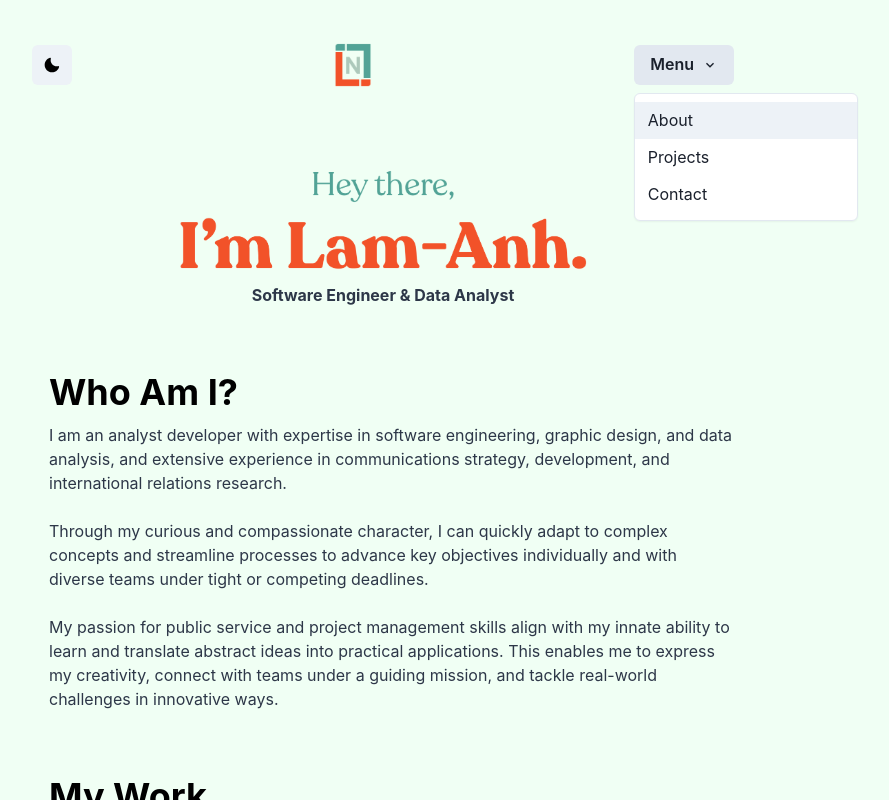
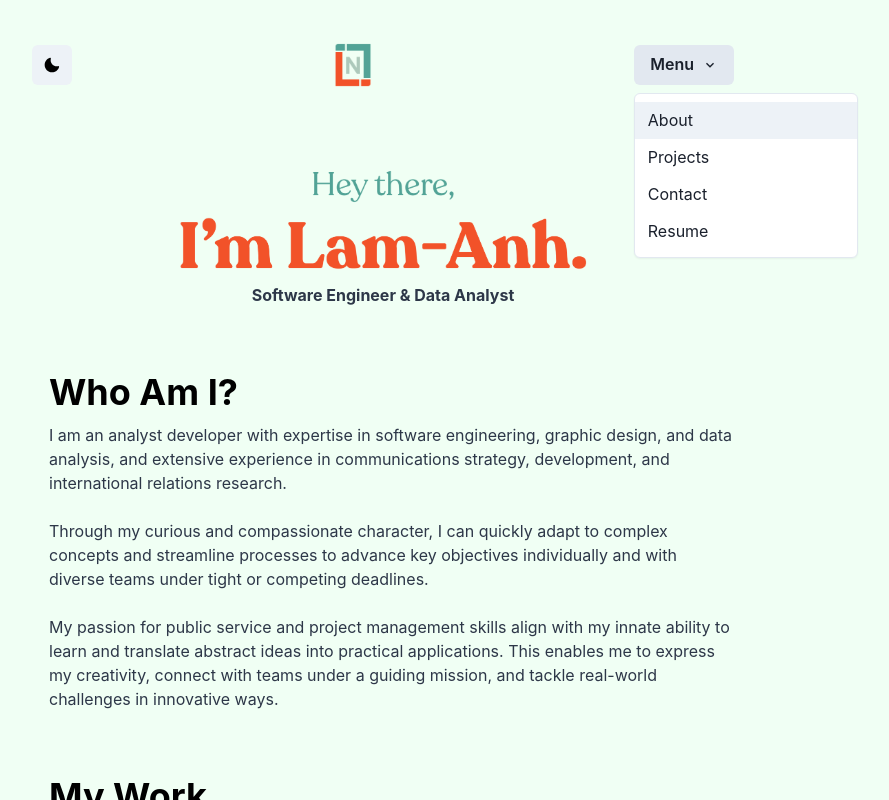
Before and after one commit to xlnl/lam-portfolio, a Next.js app: page / in a window 1280 px wide. Both pictures are taken after a click on the button "Menu". Shown: the top 800 px of the page, without its empty margins (257-1146 px from the left). Built offline with nearby package versions, Linux system fonts and the light colour scheme.

Commit message:
done for now, optimizing soon

```diff
--- a/components/Layout.js
+++ b/components/Layout.js
@@ -93,6 +93,13 @@ const Layout = ({ children }) => {
                                     </Button> */}
                                 </NextLink>
                             </MenuItem>
+                            <MenuItem>
+                                <NextLink href="https://drive.google.com/file/d/1vV4zCZ4s8uK_wNQew6Um50fXeuAKX6An/view?usp=sharing" passHref> Resume
+                                    {/* <Button as="a" variant="ghost" p={[1, 2, 4]} _hover={{ backgroundColor: navHoverBg[colorMode] }}>
+                                        Contact
+                                    </Button> */}
+                                </NextLink>
+                            </MenuItem>
                         </MenuList>
                     </Menu>
             </StickyNav >
```
